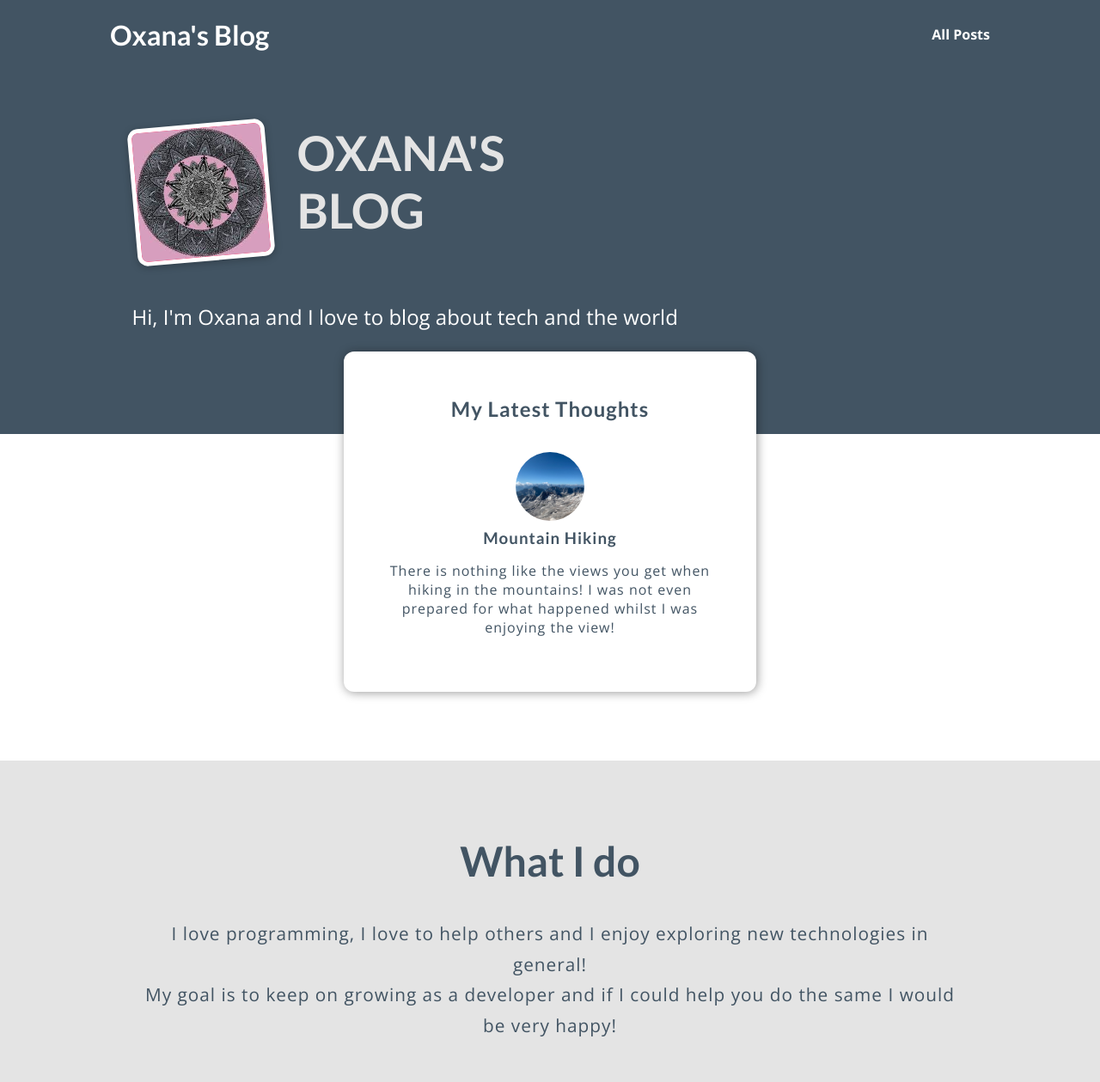
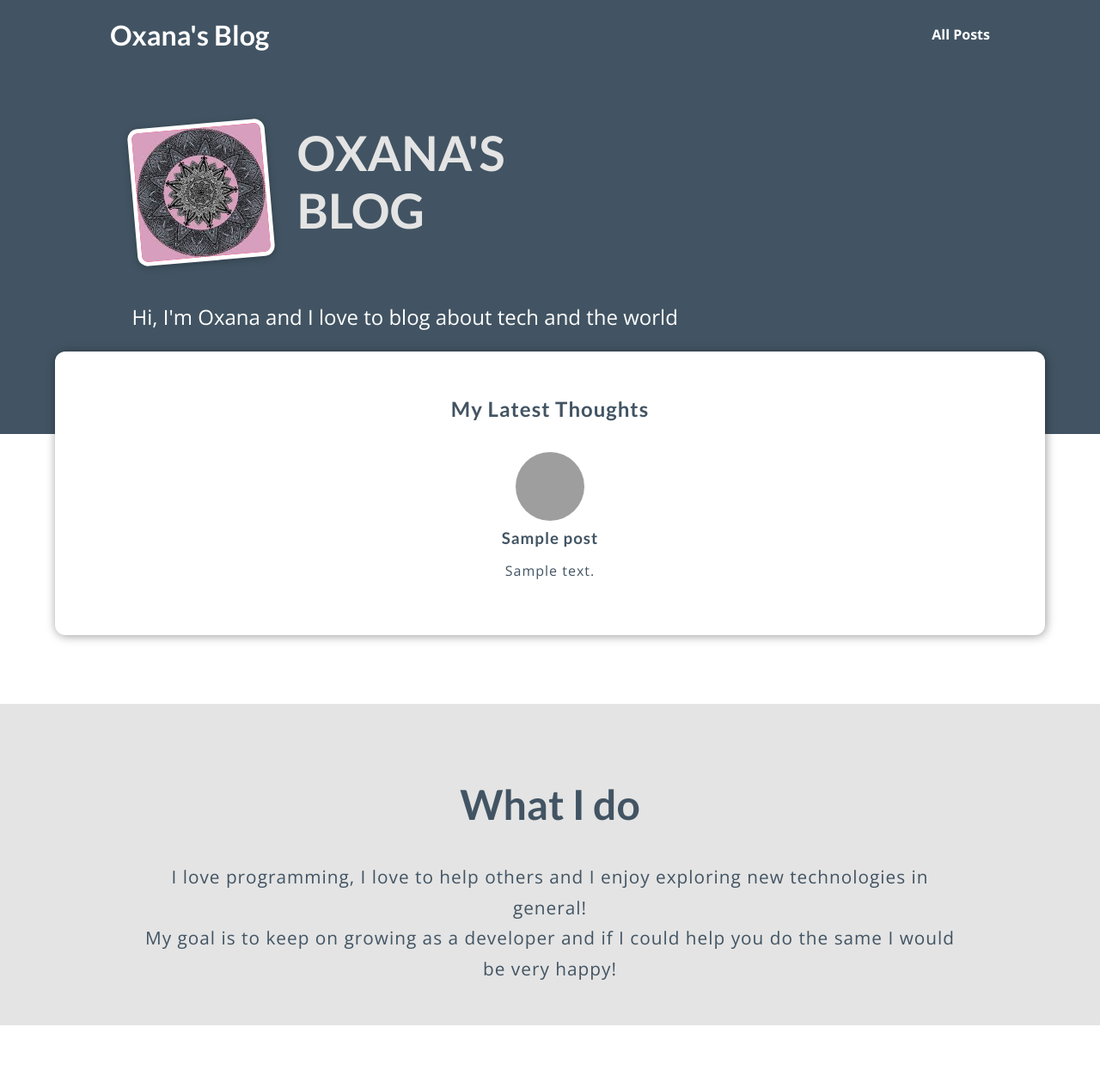
Before and after one commit to OxanaSF/blog-django, a Django app: template blog/templates/blog/index.html in a window 1280 px wide. Shown: the whole page at 86% size. After the commit the page ends 1193 px from the top, so only its background shows below. Run offline with Django 4.2, Linux system fonts and the light colour scheme; the template is opened without the code that fills it: most values are stand-ins (such as "Sample title", 1, 10 or a date in 2020); grey boxes are pictures that could not be loaded.

Commit message:
display data dinamically

```diff
--- a/blog/static/blog/index.css
+++ b/blog/static/blog/index.css
@@ -34,15 +34,15 @@
 }
 
 #latest-posts {
-  /* background-color: #ff2e63; */
   background-color: white;
   padding: 2rem;
   border-radius: 12px;
-  width: 30rem;
+  /* width: 30rem; */
   margin: -6rem auto 2rem auto;
   box-shadow: 1px 1px 12px rgba(0, 0, 0, 0.4);
   color: #425463;
   letter-spacing: 1px;
+  width: 90%;
 }
 
 .post__content {
--- a/blog/templates/blog/includes/post.html
+++ b/blog/templates/blog/includes/post.html
@@ -2,17 +2,15 @@
 
 <li>
   <article class="post">
-    <a href='{% url "post-detail-page" "the-mountains" %}'>
+    <a href='{% url "post-detail-page" post.slug %}'>
       <img
-        src="{% static 'blog/images/mountains.png' 'the-mountains' %}"
-        alt="Mountain Hiking"
+        src="{% static 'blog/images/'|add:post.image %}"
+        alt="{{ post.title }}"
       />
       <div class="post__content">
-        <h3>Mountain Hiking</h3>
+        <h3>{{ post.title }}</h3>
         <p>
-          There is nothing like the views you get when hiking in the mountains!
-          I was not even prepared for what happened whilst I was enjoying the
-          view!
+          {{ post.excerpt}}
         </p>
       </div>
     </a>
--- a/blog/templates/blog/index.html
+++ b/blog/templates/blog/index.html
@@ -18,8 +18,9 @@
 <section id="latest-posts">
   <h2>My Latest Thoughts</h2>
   <ul>
-
-    {% include "blog/includes/post.html" %}
+    {% for post in posts %}
+      {% include "blog/includes/post.html" %}
+    {% endfor %}
   </ul>
 </section>
 <section id="about">
```
Also changed, not shown: blog/views.py (+10 -2 lines), blog/static/blog/images/coding.png (added).
